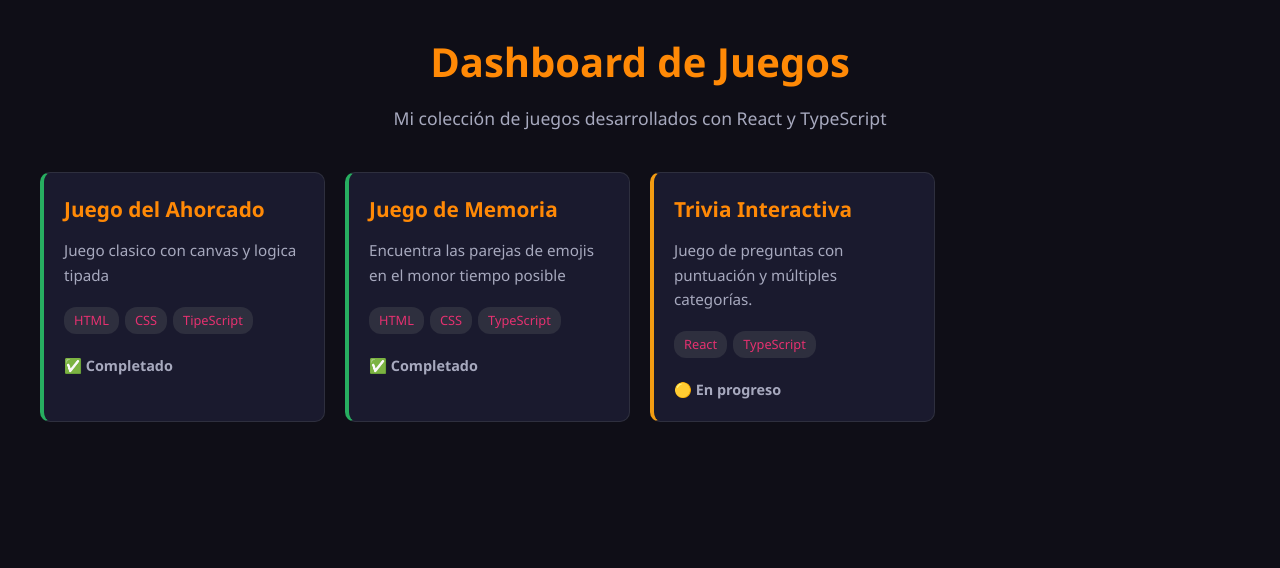
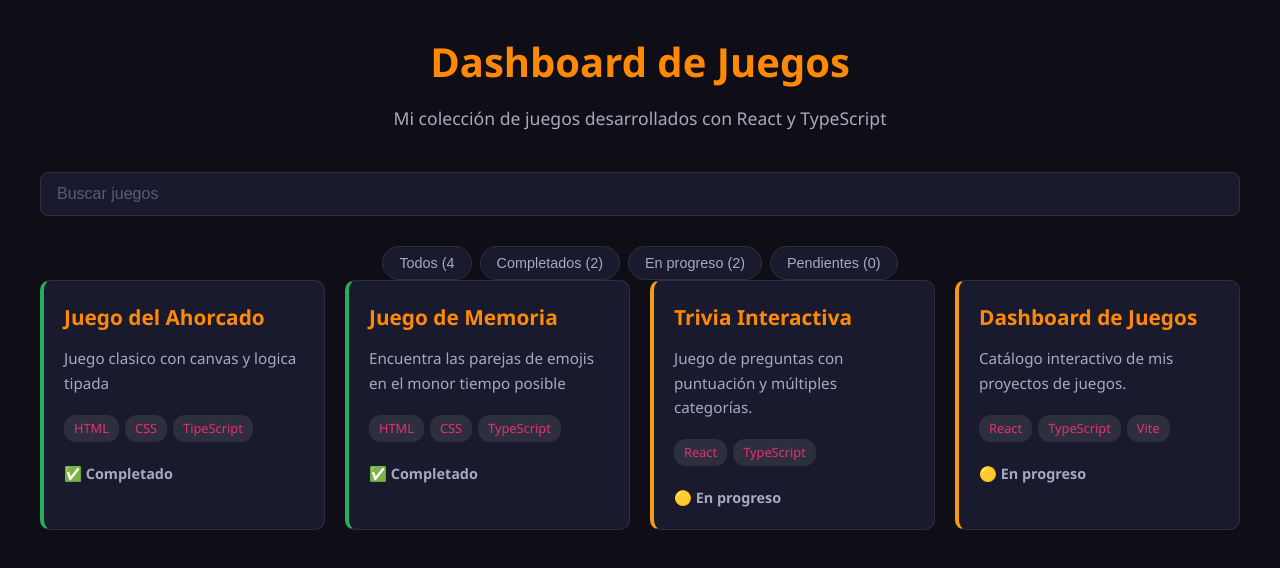
Before and after one commit to Lunrak/portafolio, a React (Vite) app in the folder dashboard-juegos/: page / in a window 1280 px wide. Shown: the top 568 px of the page. Built offline with nearby package versions, Linux system fonts and the light colour scheme.

Commit message:
Agregar filtros y busqueda

```diff
--- a/dashboard-juegos/src/App.css
+++ b/dashboard-juegos/src/App.css
@@ -37,7 +37,9 @@
 	display: flex;
 	flex-direction: column;
 	gap: 12px;
-  transition: transform 0.2s ease, border-color 0.2s ease;
+	transition:
+		transform 0.2s ease,
+		border-color 0.2s ease;
 }
 
 .tarjeta-juego:hover {
@@ -105,3 +107,61 @@
 	color: #fffffe;
 	text-decoration: none;
 }
+
+.controles {
+	max-width: 1200px;
+	margin: 0 auto 30px;
+	display: flex;
+	flex-direction: column;
+	gap: 15px;
+}
+.buscador {
+	width: 100%;
+	padding: 12px 16px;
+	background-color: #1a1a2e;
+	border: 1px solid #2e2f3e;
+	border-radius: 8px;
+	color: #fffffe;
+	font-size: 1rem;
+	transition: border-color 0.2s;
+}
+.buscador:focus {
+	outline: none;
+	border-color: #ff8906;
+}
+.buscador::placeholder {
+	color: #5a5a7a;
+}
+.filtros {
+	display: flex;
+	flex-wrap: wrap;
+	gap: 8px;
+	justify-content: center;
+}
+.filtros button {
+	padding: 8px 16px;
+	background-color: #1a1a2e;
+	border: 1px solid #2e2f3e;
+	border-radius: 20px;
+	color: #a7a9be;
+	cursor: pointer;
+	font-size: 0.9rem;
+	transition: all 0.2s;
+}
+.filtros button:hover {
+	border-color: #ff8906;
+	color: #fffffe;
+}
+.filtros button.activo {
+	background-color: #ff8906;
+	border-color: #ff8906;
+	color: #0f0e17;
+	font-weight: bold;
+}
+.sin-resultados {
+	grid-column: 1 / -1;
+	text-align: center;
+	color: #a7a9be;
+	padding: 40px;
+	font-style: italic;
+}
--- a/dashboard-juegos/src/App.tsx
+++ b/dashboard-juegos/src/App.tsx
@@ -1,8 +1,18 @@
+import { useState } from 'react';
 import './App.css';
 import TarjetaJuego from './components/TarjetaJuego';
 
+interface Juego {
+	id: number;
+	titulo: string;
+	descripcion: string;
+	tecnologias: string[];
+	estado: 'completado' | 'en-progreso' | 'pendiente';
+	enlace?: string;
+}
+
 function App() {
-	const juegos = [
+	const juegos: Juego[] = [
 		{
 			id: 1,
 			titulo: 'Juego del Ahorcado',
@@ -26,7 +36,30 @@ function App() {
 			tecnologias: ['React', 'TypeScript'],
 			estado: 'en-progreso' as const,
 		},
+		{
+			id: 4,
+			titulo: 'Dashboard de Juegos',
+			descripcion: 'Catálogo interactivo de mis proyectos de juegos.',
+			tecnologias: ['React', 'TypeScript', 'Vite'],
+			estado: 'en-progreso',
+		},
 	];
+
+	//estados
+	const [busqueda, setBusqueda] = useState('');
+	const [filtro, setFiltro] = useState<
+		'todos' | 'completado' | 'en-progreso' | 'pendiente'
+	>('todos');
+
+	//logica de filtro
+	const juegosFiltrados = juegos.filter((juego) => {
+		const coincideBusqueda =
+			juego.titulo.toLowerCase().includes(busqueda.toLowerCase()) ||
+			juego.descripcion.toLowerCase().includes(busqueda.toLowerCase());
+		const coincideFiltro = filtro === 'todos' || juego.estado === filtro;
+		return coincideBusqueda && coincideFiltro;
+	});
+
 	return (
 		<div className="app">
 			<header>
@@ -34,8 +67,49 @@ function App() {
 				<p>Mi colección de juegos desarrollados con React y TypeScript</p>
 			</header>
 
+			<section className="controles">
+				<input
+					type="text"
+					value={busqueda}
+					onChange={(e) => setBusqueda(e.target.value)}
+					placeholder="Buscar juegos"
+					className="buscador"
+				/>
+			</section>
+
+			<div className="filtros">
+				<button
+					className={"filtro ==='todos' ? 'activo':"}
+					onClick={() => setFiltro('todos')}
+				>
+					Todos ({juegos.length}
+				</button>
+				<button
+					className={"filtro==='completado'?'activo'"}
+					onClick={() => setFiltro('completado')}
+				>
+					Completados ({juegos.filter((j) => j.estado === 'completado').length})
+				</button>
+
+				<button
+					className={filtro === 'en-progreso' ? 'activo' : ''}
+					onClick={() => setFiltro('en-progreso')}
+				>
+					En progreso ({juegos.filter((j) => j.estado === 'en-progreso').length}
+					)
+				</button>
+				<button
+					className={filtro === 'pendiente' ? 'activo' : ''}
+					onClick={() => setFiltro('pendiente')}
+				>
+					Pendientes ({juegos.filter((j) => j.estado === 'pendiente').length})
+				</button>
+			</div>
+
+
 			<main className="grid-juegos">
-				{juegos.map((juego) => (
+				{juegosFiltrados.length > 0 ? (
+					juegos.map((juego) => (
 						<TarjetaJuego
 							key={juego.id}
 							titulo={juego.titulo}
@@ -43,7 +117,12 @@ function App() {
 							tecnologias={juego.tecnologias}
 							estado={juego.estado}
 						/>
-				))}
+					))
+				) : (
+					<p className="sin-resultados">
+						No se encontraron juegos con esos criterios
+					</p>
+				)}
 			</main>
 		</div>
 	);
```
Lines whose indentation alone changed are shown as unchanged.
